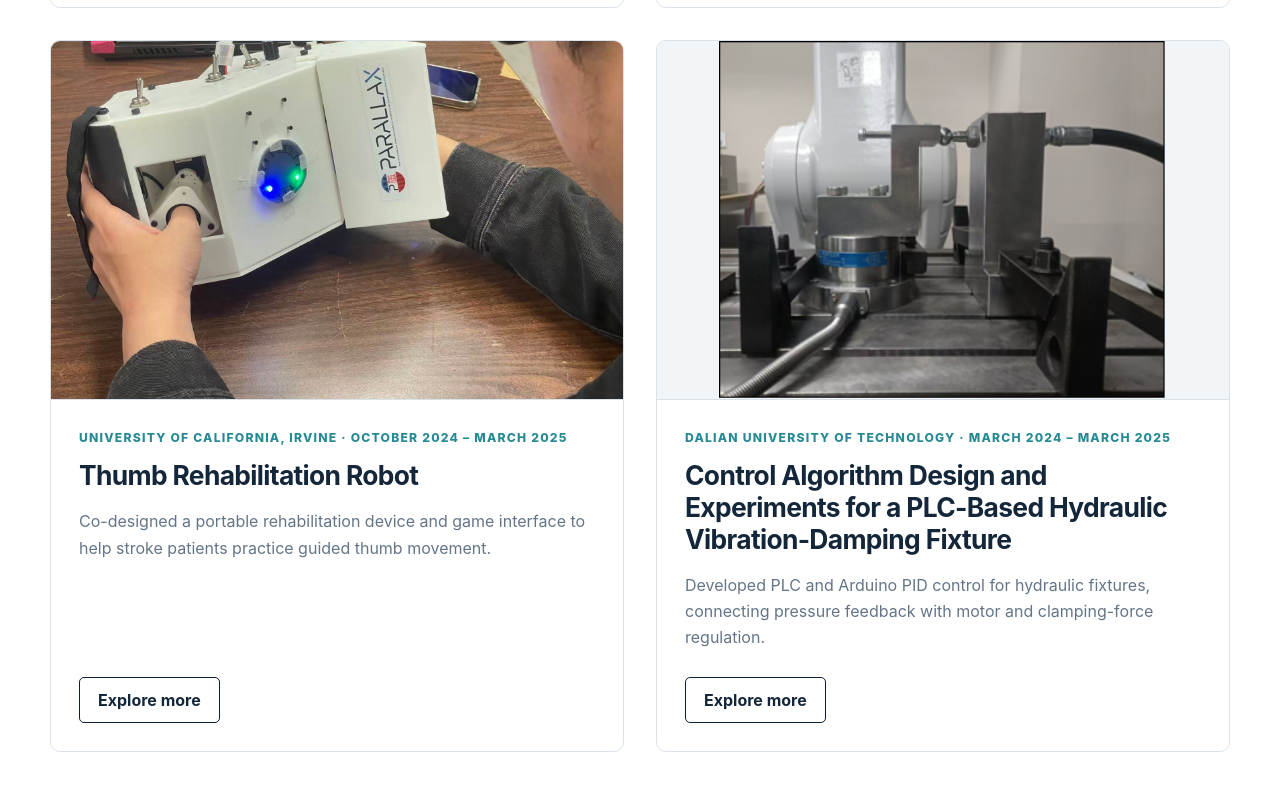
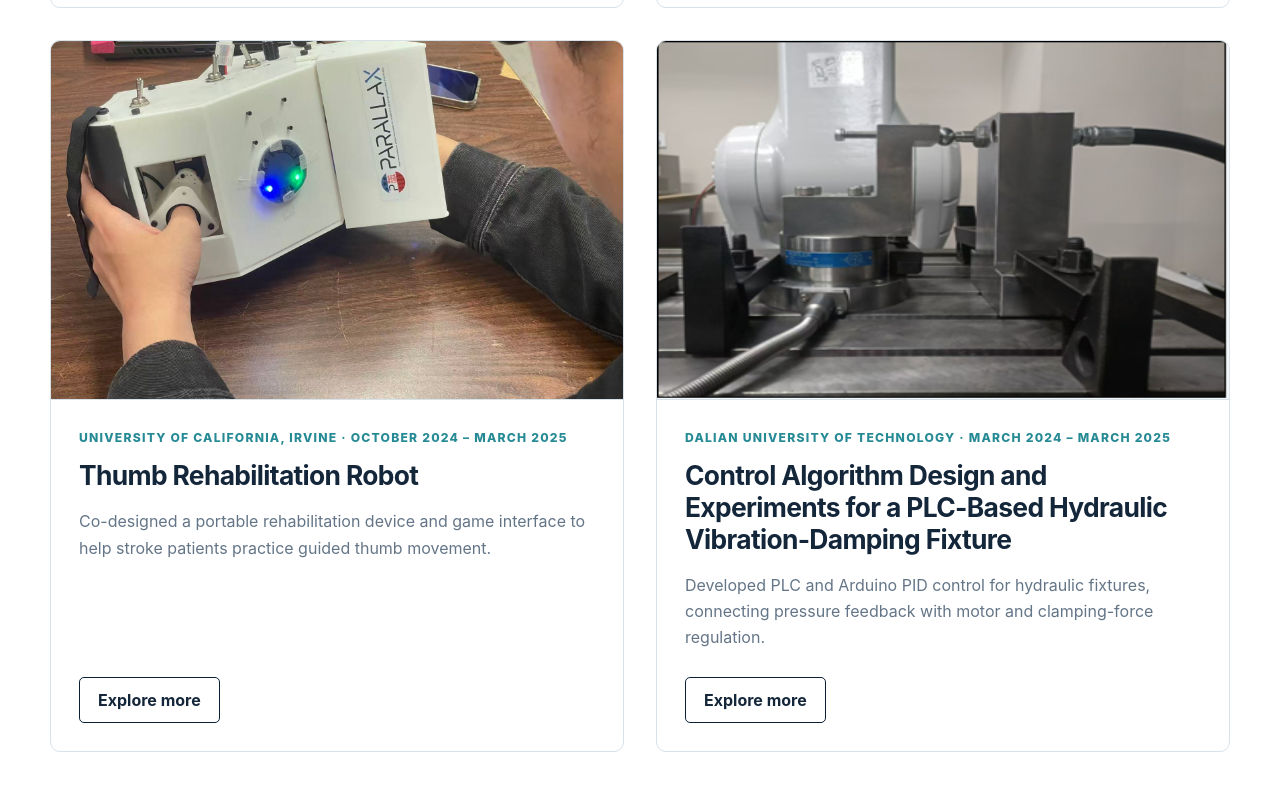
Before and after one commit to guanlinq/guanlinq.github.io, a plain HTML site: page index.html in a window 1280 px wide. Shown: the part 1800-2591 px from the top of the page. Drawn offline with Linux system fonts and the light colour scheme.

Commit message:
Stretch hydraulic fixture cover to fill card

```diff
--- a/index.html
+++ b/index.html
@@ -92,7 +92,7 @@
           </div>
         </article>
         <article class="project-thumbnail">
-          <a class="thumbnail-image" href="hydraulic-vibration-damping.html" aria-label="Explore Control Algorithm Design and Experiments for a PLC-Based Hydraulic Vibration-Damping Fixture"><img src="hydraulic-fixture-cover.png" alt="PLC-based hydraulic vibration-damping fixture experimental setup" loading="lazy" style="object-fit: contain; background: #f1f5f7;"></a>
+          <a class="thumbnail-image" href="hydraulic-vibration-damping.html" aria-label="Explore Control Algorithm Design and Experiments for a PLC-Based Hydraulic Vibration-Damping Fixture"><img src="hydraulic-fixture-cover.png" alt="PLC-based hydraulic vibration-damping fixture experimental setup" loading="lazy" style="width: 100%; height: 100%; object-fit: fill;"></a>
           <div class="thumbnail-content">
             <p class="project-meta">Dalian University of Technology · March 2024 – March 2025</p>
             <h3><a href="hydraulic-vibration-damping.html">Control Algorithm Design and Experiments for a PLC-Based Hydraulic Vibration-Damping Fixture</a></h3>
```
